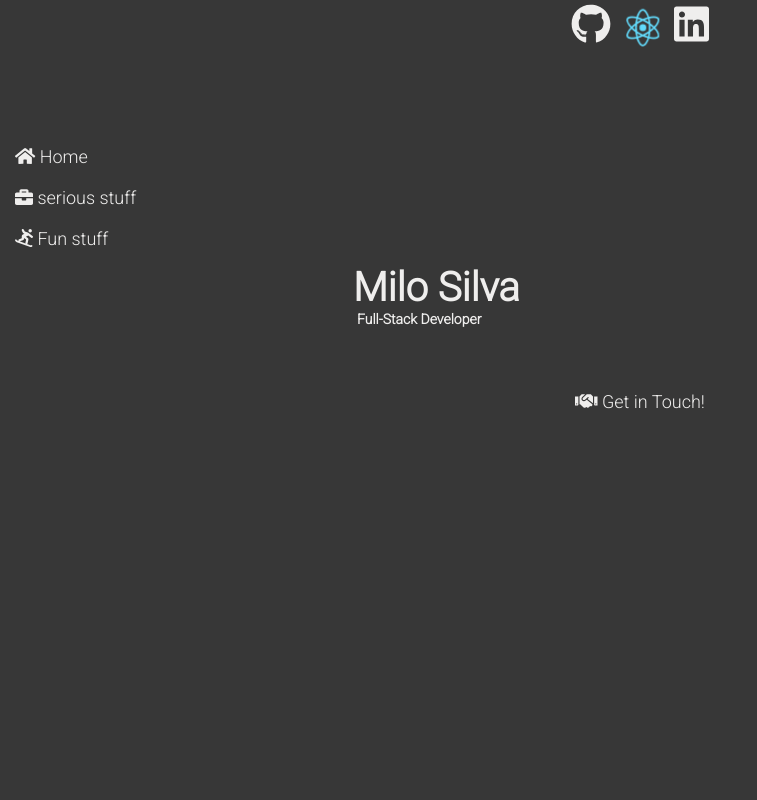
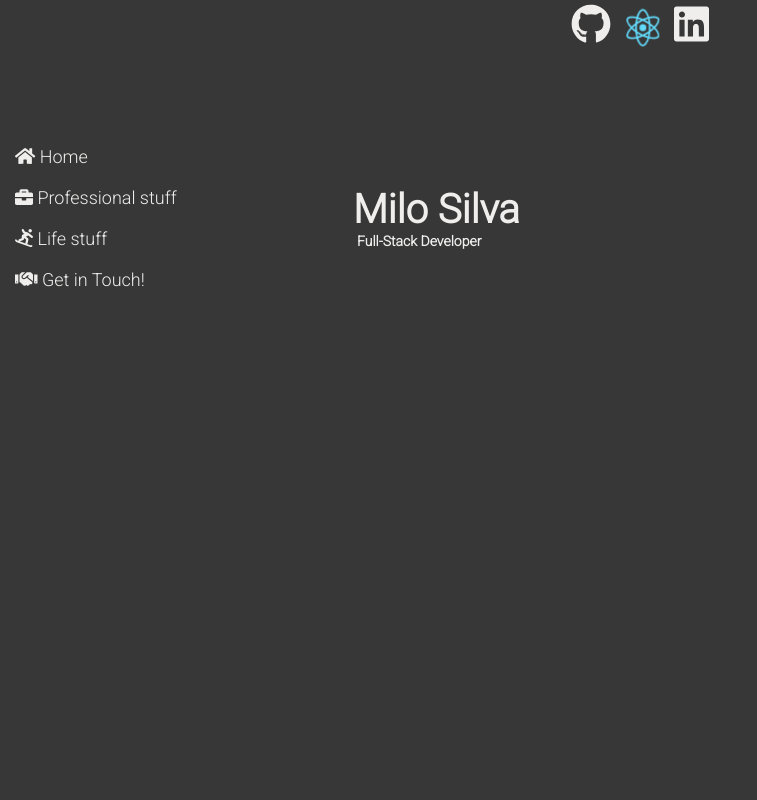
Before and after one commit to Mr0cket/about-me-page, a React (Create React App) app: page / in a window 1280 px wide. Shown: the top 800 px of the page, without its empty margins (0-757 px from the left). Built offline with nearby package versions, Linux system fonts and the light colour scheme.

Commit message:
Style Modal Contact box & new content

```diff
--- a/src/assets/components/Main.js
+++ b/src/assets/components/Main.js
@@ -32,7 +32,7 @@ function MainStuff() {
 // when transitioning '#home' <-> '#work' and '#contact'. No idea why... but 3 sections is scroll limit for now.
 
 {/*             <Section
-                name= "Get in Touch!"
+                name= ""
                 id='contact'
                 blendStyle={{
                     background: "linear-gradient(to bottom, #f2b635, #efeeed",
@@ -56,7 +56,6 @@ function HomeSection(param) {
                 </audio>
             </div>
             <div className="bottom-content">
-                <Contact/>
             </div>
         </section>
     )
@@ -85,24 +84,17 @@ class Section extends React.Component {
     }
 }
 
-class Contact extends React.Component {
-    constructor() {
-        super();
-    }
-    openModal() {
-        var modal = document.querySelector("#modal");
-        var modalOverlay = document.querySelector("#modal-overlay");
-
-        modal.classList.toggle("closed");
-        modalOverlay.classList.toggle("closed");
+class LifeSection extends Section {
+    constructor(props) {
+        super(props)
     }
 
     render() {
-        return (
-            <div>
-                <a href="#"className="contactMe" onClick={this.openModal}> <FontAwesomeIcon icon={faHandshake}/>  <span className="optional-text">Get in Touch!</span></a>
-            </div>
-        )
+
+        return
     }
+
 }
+
+
 export default MainStuff;
--- a/src/assets/components/SectionBar.js
+++ b/src/assets/components/SectionBar.js
@@ -4,10 +4,32 @@ import { faBriefcase, faHandshake, faHome, faSnowboarding } from '@fortawesome/f
 
 
 
-function TotallyNormalSection(props) {
-    return (
-    <li className="listless-list"><a href={props.navLink}><FontAwesomeIcon icon={props.icon}/> <span className="optional-text">{props.text}</span></a></li>
-    )
+class TotallyNormalSection extends React.Component {
+    constructor (props) {
+        super();
+        this.icon = props.icon
+        this.navLink = props.navLink
+        this.text = props.text
+    }
+    openModal() {
+        var modal = document.querySelector("#modal");
+        var modalOverlay = document.querySelector("#modal-overlay");
+        modal.classList.toggle("closed");
+        modalOverlay.classList.toggle("closed");
+    }
+    render () {
+        if (this.text === "Get in Touch!") {
+            return (
+                <li className="listless-list">
+                    <a href="#"className="contactMe" onClick={this.openModal}> <FontAwesomeIcon icon={this.icon}/>  <span className="optional-text">{this.text}</span></a>
+                </li>
+                )
+        } else {
+            return (
+                <li className="listless-list"><a href={this.navLink}><FontAwesomeIcon icon={this.icon}/> <span className="optional-text">{this.text}</span></a></li>
+            )
+        }
+    }
 }
 
 function CrazySideBar() {
@@ -17,8 +39,9 @@ function CrazySideBar() {
         <nav className="section-bar">
             <ul>
                 <TotallyNormalSection text="Home" navLink="#home" icon={faHome}/>
-                <TotallyNormalSection text="serious stuff" navLink="#work" icon={faBriefcase}/>
-                <TotallyNormalSection text="Fun stuff" navLink="#life" icon={faSnowboarding}/>
+                <TotallyNormalSection text="Professional stuff" navLink="#work" icon={faBriefcase}/>
+                <TotallyNormalSection text="Life stuff" navLink="#life" icon={faSnowboarding}/>
+                <TotallyNormalSection text="Get in Touch!" navLink='' icon={faHandshake} />
             </ul>
         </nav>
     )
--- a/src/style.css
+++ b/src/style.css
@@ -33,7 +33,7 @@ body {
   background-color: rgb(55 55 55);
 }
 .top-content {
-  height: 25%;
+  height: 20%;
 }
 .title {
   display: inline;
@@ -183,7 +183,7 @@ li>a {
   min-width: max-content;
   flex-direction: column;
   text-align: left;
-  margin: 5% auto;
+  margin: 2% auto;
 }
 
 
@@ -207,7 +207,6 @@ li>a {
 .contact-form input, .contact-form textarea {
   background: lightblue;
 }
-.contact-form
 
 @media screen and (max-width: 850px) {
   .based-titles {
```
